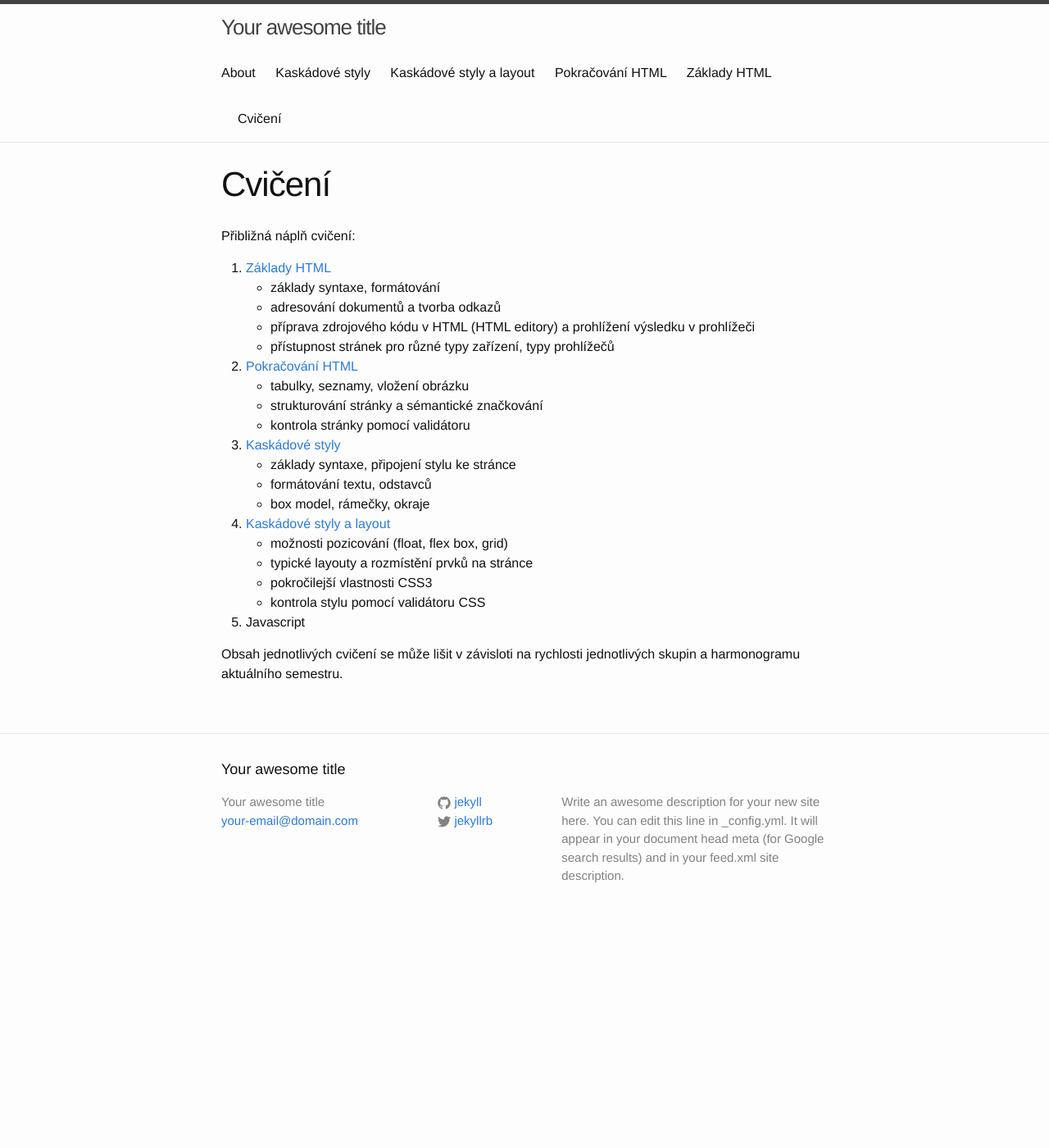
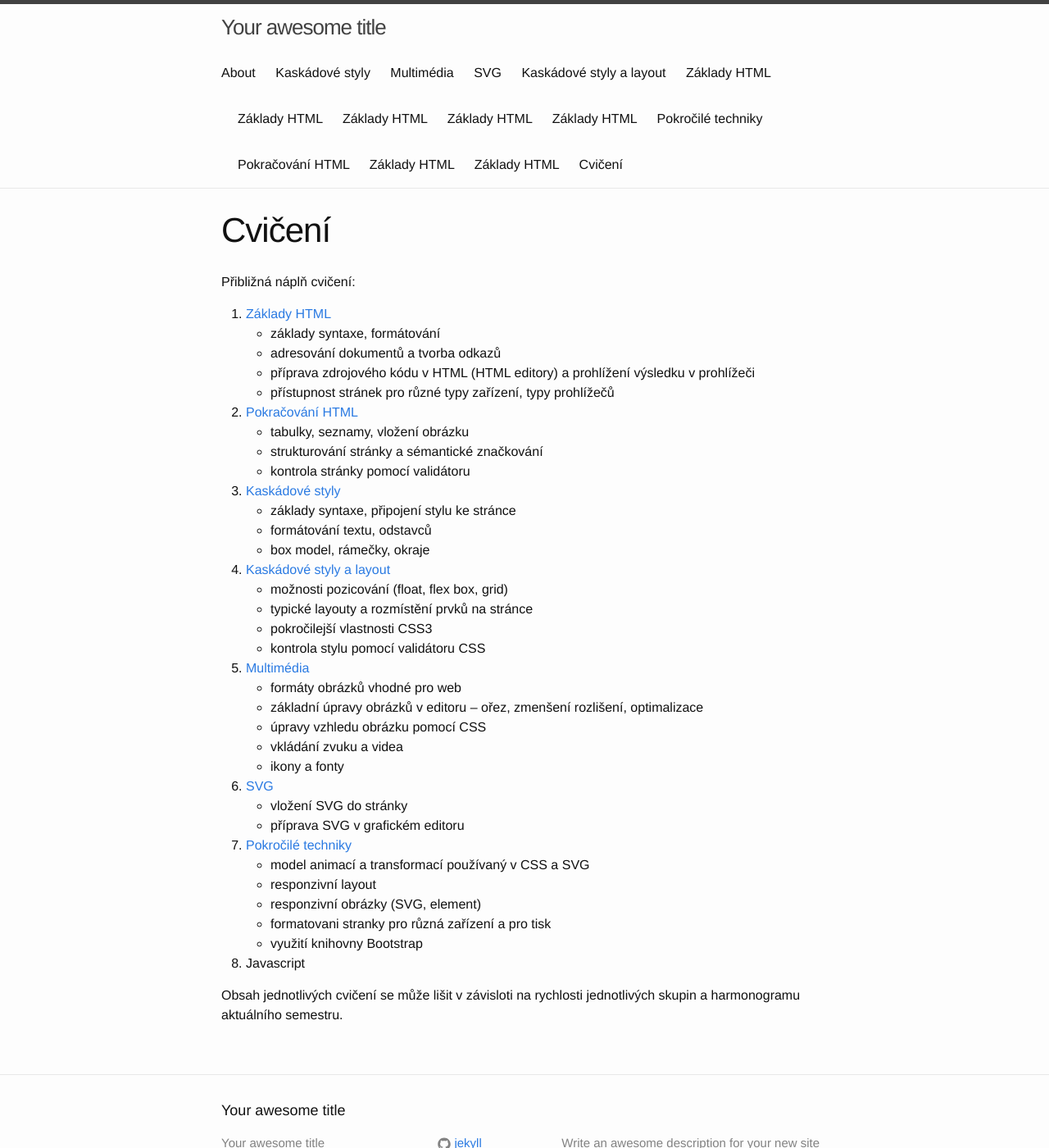
Before and after one commit to 4iz268/4iz268.github.io, a Jekyll site: the page built from cviceni/index.md, in a window 1280 px wide and 1400 px high. Shown: the whole window at 82% size. Built offline with Jekyll 4.4.1, drawn with Linux system fonts in a browser that asks for light colours.

Commit message:
Další kus

```diff
--- a/cviceni/index.md
+++ b/cviceni/index.md
@@ -23,6 +23,21 @@
    * typické layouty a rozmístění prvků na stránce
    * pokročilejší vlastnosti CSS3
    * kontrola stylu pomocí validátoru CSS
+5. [Multimédia](05-multimedia/)
+   * formáty obrázků vhodné pro web
+   * základní úpravy obrázků v editoru -- ořez, zmenšení rozlišení, optimalizace
+   * úpravy vzhledu obrázku pomocí CSS
+   * vkládání zvuku a videa
+   * ikony a fonty
+6. [SVG](06-svg/)
+   * vložení SVG do stránky
+   * příprava SVG v grafickém editoru
+7. [Pokročilé techniky](07-pokrocile-techniky/)
+   * model animací a transformací používaný v CSS a SVG
+   * responzivní layout
+   * responzivní obrázky (SVG, <picture> element)
+   * formatovani stranky pro různá zařízení a pro tisk
+   * využití knihovny Bootstrap
 
 
 
```
Also changed, not shown: cviceni/05-multimedia/index.md (added, +6 -0 lines), cviceni/06-svg/index.md (added, +6 -0 lines), cviceni/07-pokrocile-techniky/index.md (added, +6 -0 lines), cviceni/08-js-uvod/index.md (added, +6 -0 lines), cviceni/09-dom-jquery/index.md (added, +6 -0 lines), cviceni/10-formulare/index.md (added, +6 -0 lines), cviceni/11-ajax/index.md (added, +6 -0 lines), cviceni/12-api/index.md (added, +6 -0 lines), cviceni/13-autentizace/index.md (added, +6 -0 lines).
